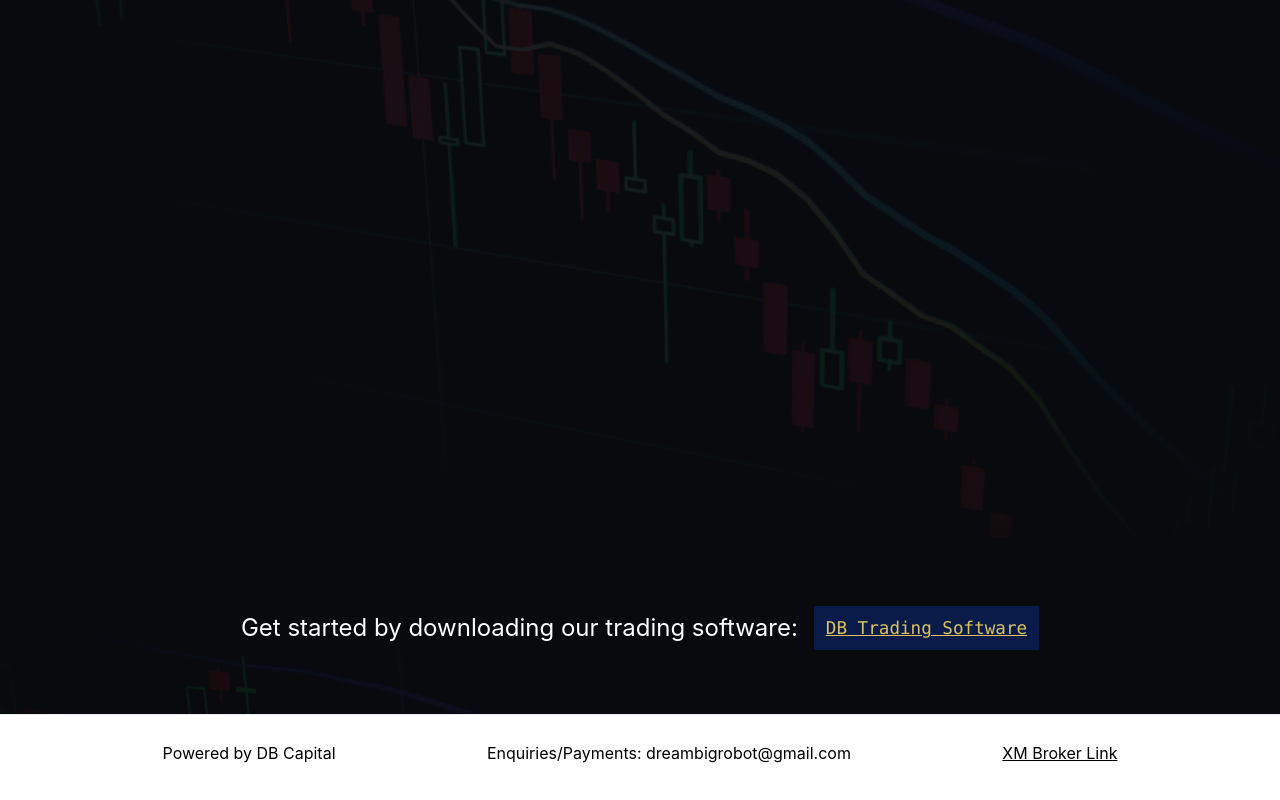
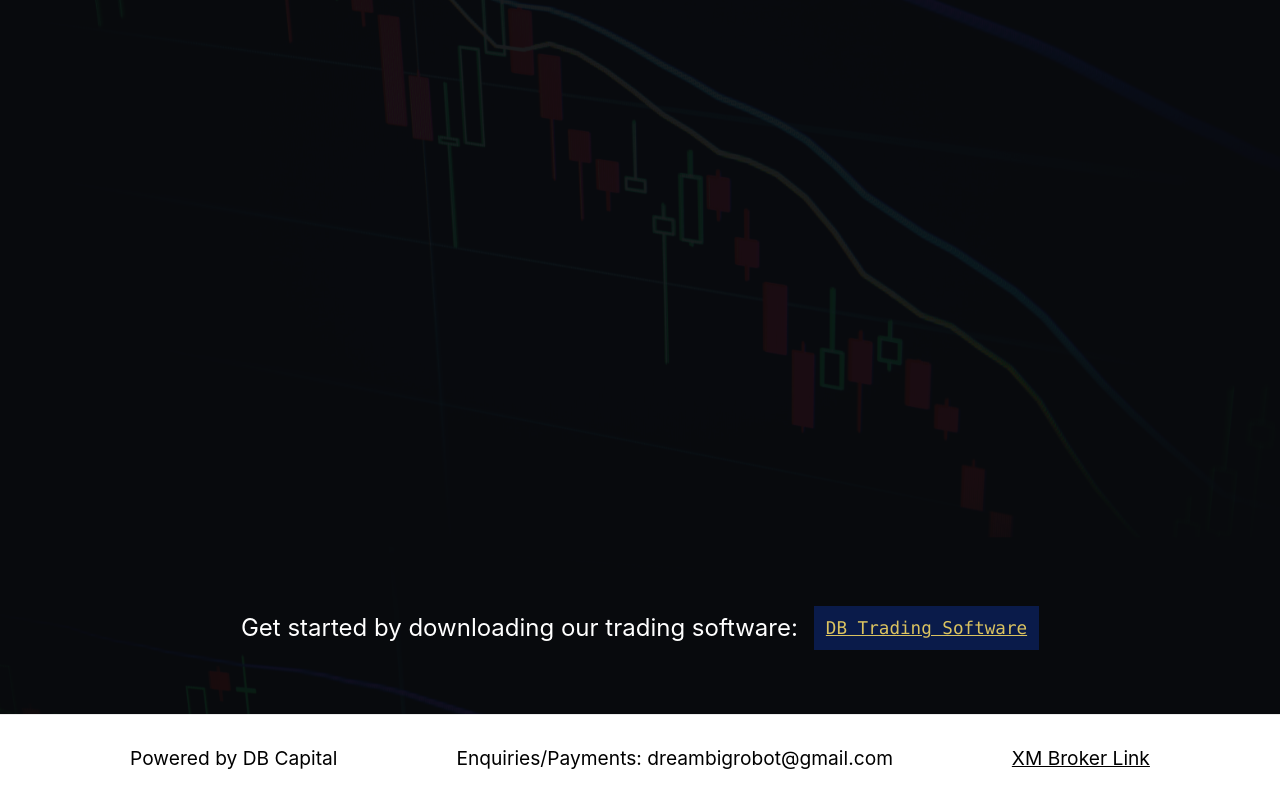
Before and after one commit to Laderlappen/trader_site, a Next.js app: page / in a window 1280 px wide. Shown: the part 316-1116 px from the top of the page. Built offline with nearby package versions, Linux system fonts and the light colour scheme.

Commit message:
Increased font size of footer

```diff
--- a/styles/Home.module.css
+++ b/styles/Home.module.css
@@ -26,6 +26,7 @@
     justify-content: space-evenly;
     align-items: center;
     text-align: center;
+    font-size: 1.2em;
 
     background-color: white;
     width: 100%;
@@ -193,7 +194,7 @@
 }
 
 .mainContainer {
-    background: url('/background.jpg') center/cover no-repeat fixed;
+    background: url("/background.jpg") center/cover no-repeat fixed;
 }
 
 @media screen and (max-width: 960px) {
```
